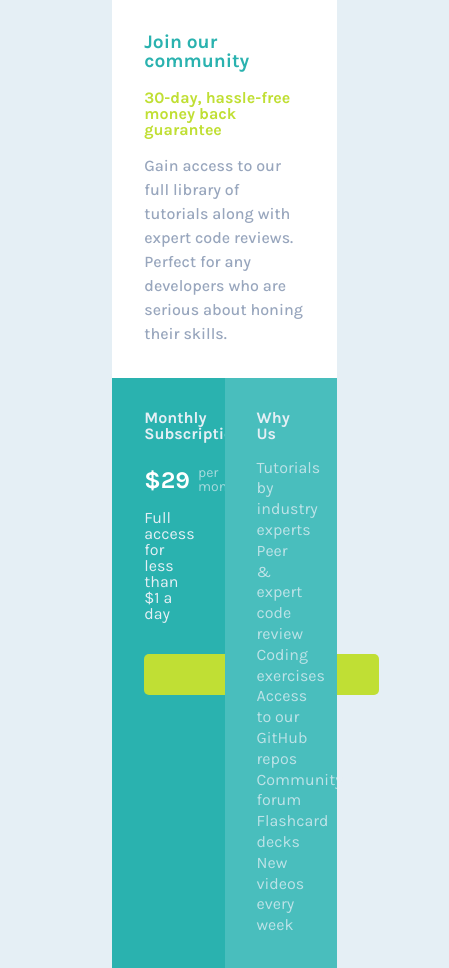
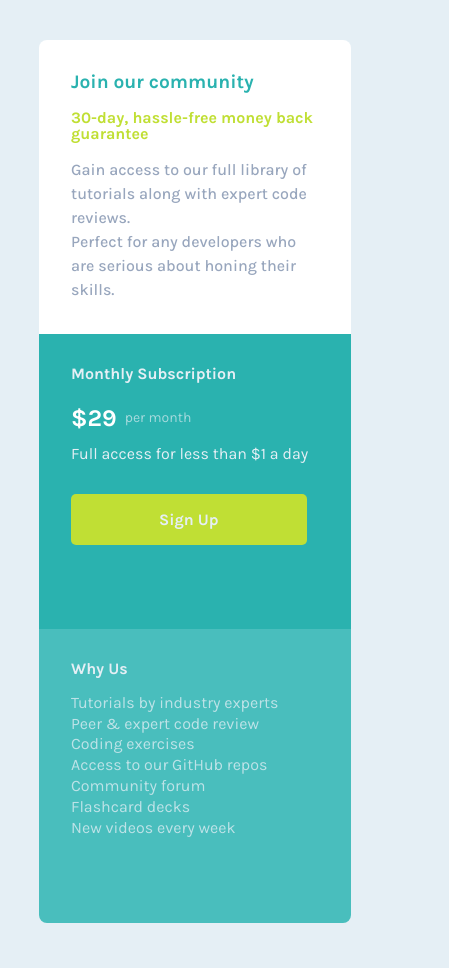
Before and after one commit to alexgabriel2000/projeto-singleprice-grid, a plain HTML site: page index.html in a window 390 px wide. Shown: the whole page, 449 px wide, since content can reach past the window. Drawn offline with Linux system fonts and the light colour scheme.

Commit message:
Versão para mobile concluída

```diff
--- a/style.css
+++ b/style.css
@@ -27,6 +27,7 @@ body {
     "subscribe benefits";
     justify-content: center;
     align-content: center;
+
 }
 
 /* SEÇÃO COMUNIDADE */
@@ -35,6 +36,7 @@ body {
     grid-area: community;
     background-color: white;
     padding: 2em;
+    border-radius: 8px 8px 0 0;
 }
 
 .secao__community h1 {
@@ -62,6 +64,7 @@ body {
     grid-area: subscribe;
     background-color: var(--cor-ciano);
     padding: 2em;
+    border-radius: 0 0 0 8px;
 }
 
 .secao__subscribe h2 {
@@ -86,6 +89,7 @@ body {
     gap: 8px;
     align-items: center;
     padding-bottom: 1em;
+
 }
 
 .subscribe-acess {
@@ -101,6 +105,7 @@ body {
     cursor: pointer;
     border-radius: 5px;
     color: var(--cinza-claro);
+    font-weight: 700;
 }
 
 /* SEÇÃO BENEFÍCIOS */
@@ -109,6 +114,7 @@ body {
     grid-area: benefits;
     background-color: #49BEBD;
     padding: 2em;
+    border-radius: 0 0 8px 0;
 }
 
 .secao__benefits h2 {
@@ -124,3 +130,52 @@ body {
 .secao__benefits p {
     line-height: 1.3em;
 }
+
+/* VERSÃO MOBILE */
+
+@media screen and (max-width: 768px) {
+
+    /* CONFIGURAÇÃO PRINCIPAL */
+
+    body {
+        width: 100%;
+        height: 100%;
+    }
+
+    .main__Content {
+        grid-template-columns: 80vw;
+        grid-template-rows: 1fr 1fr 1fr;
+        margin: auto;
+        margin-top: 2.5em;
+        margin-bottom: 2.5em;
+    }
+
+    /* VERSÃO COMUNIDADE */
+
+    .secao__community {
+        grid-row: 1 / 1;
+        grid-column: 1 / 2;
+        border-radius: ;
+    }
+
+    /* VERSÃO INSCRIÇÔES */
+
+    .secao__subscribe {
+        grid-row: 2 / 2;
+        grid-column: 1 / 2;
+        border-radius: 0;
+    }
+
+    .secao__subscribe button {
+        width: 95%;
+        padding: 1em;
+    }
+
+    /* VERSÃO BENEFÍCIOS */
+
+    .secao__benefits {
+        grid-row: 3 / 3;
+        grid-column: 1 / 2;
+        border-radius: 0 0 8px 8px;
+    }
+}
```
